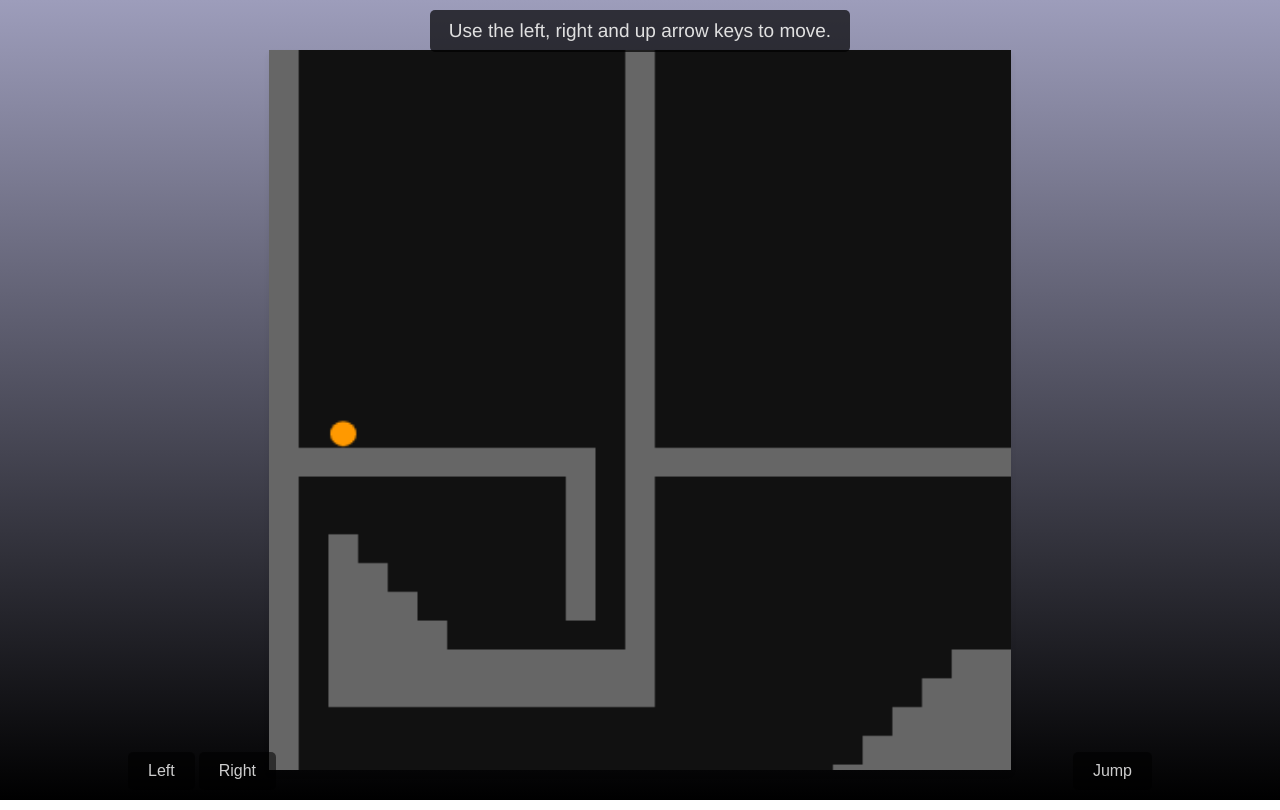
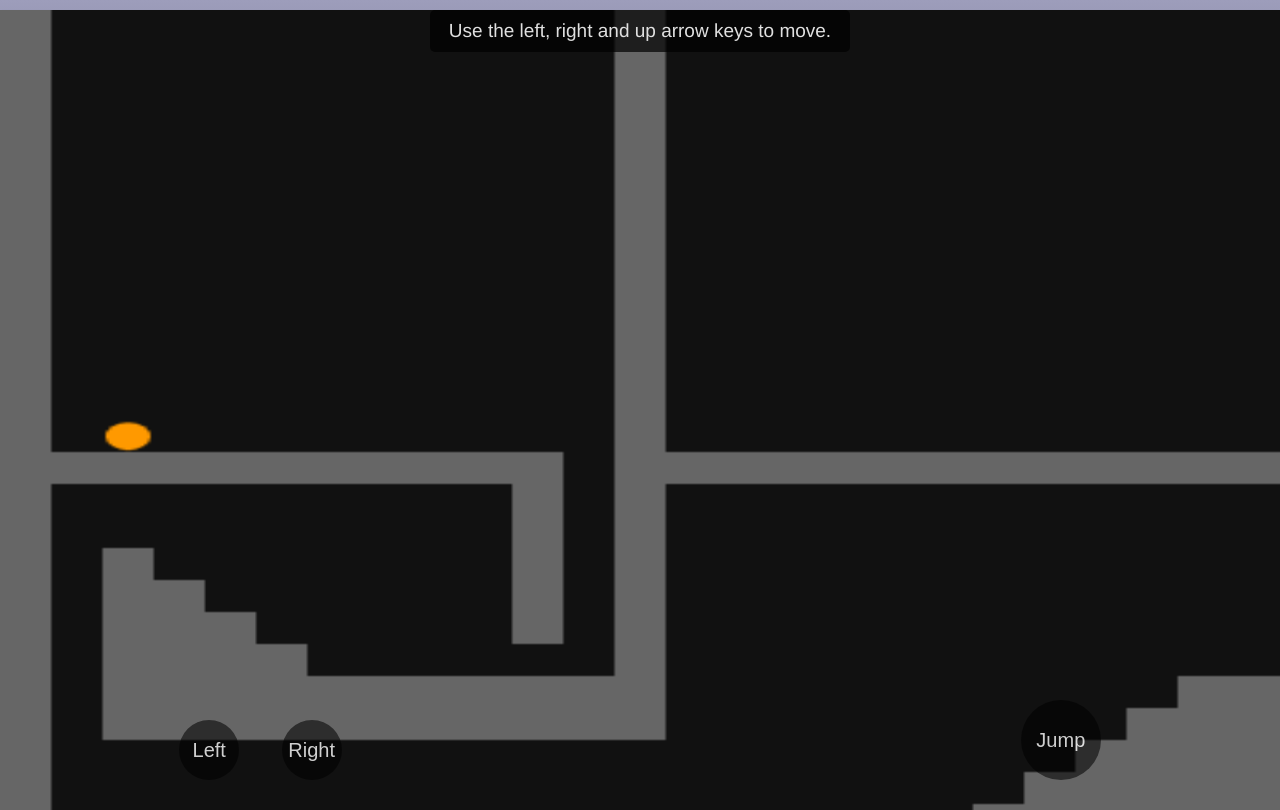
Before and after one commit to akshaygande/MazeRunnerMax, a plain HTML site: page index.html in a window 1280 px wide. Drawn offline with Linux system fonts and the light colour scheme.

Commit message:
Update style.css

```diff
--- a/style.css
+++ b/style.css
@@ -12,8 +12,8 @@ body {
 }
 
 canvas {
-  width: 58vw;
-  height: 90vh;
+  width: 100vw;
+  height: 100vh;
   display: block;
   margin: 40px auto 20px;
   border: transparent;
@@ -69,3 +69,46 @@ a {
 .control-btn:active {
   opacity: 1;
 }
+
+#left-btn, #right-btn {
+  position: absolute;
+  bottom: 10px;
+  width: 60px;  /* Increased button size */
+  height: 60px;  /* Increased button size */
+  background-color: rgba(0, 0, 0, 0.7);
+  color: white;
+  border: none;
+  border-radius: 50%;
+  font-size: 20px;  /* Slightly increased font size */
+  opacity: 0.8;
+  transition: opacity 0.3s;
+  display: flex;
+  align-items: center;
+  justify-content: center;
+}
+
+#left-btn {
+  left: 5%;
+}
+
+#right-btn {
+  left: 15%;  /* Increased space between buttons */
+}
+
+#jump-btn {
+  position: absolute;
+  bottom: 10px;
+  right: 5%;
+  width: 80px;  /* Increased button size */
+  height: 80px;  /* Increased button size */
+  background-color: rgba(0, 0, 0, 0.7);
+  color: white;
+  border: none;
+  border-radius: 50%;
+  font-size: 20px;  /* Slightly increased font size */
+  opacity: 0.8;
+  transition: opacity 0.3s;
+  display: flex;
+  align-items: center;
+  justify-content: center;
+}
```
